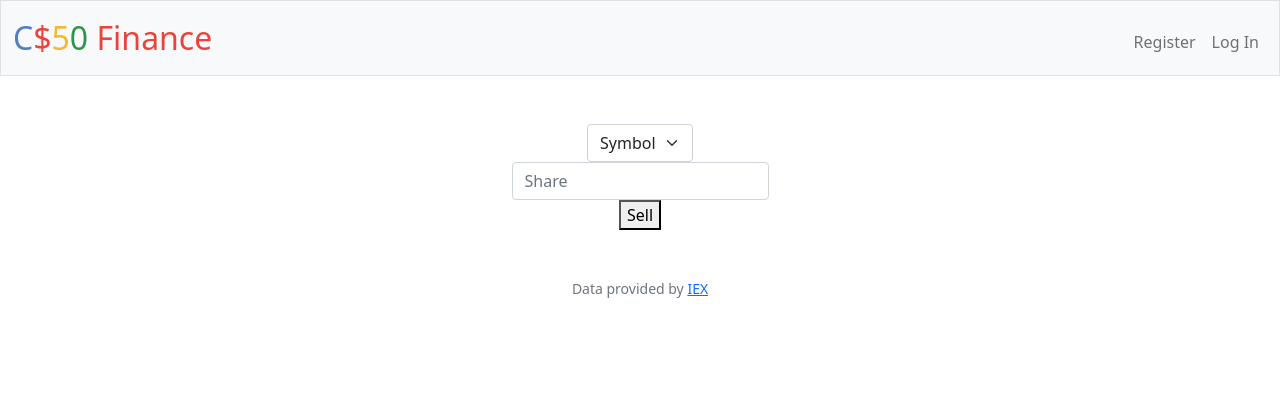
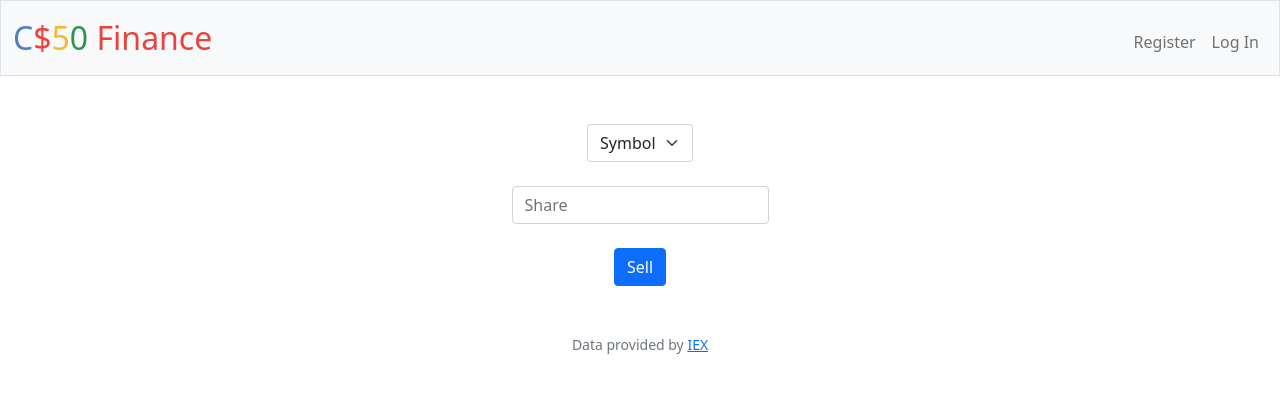
Before and after one commit to georgesohran/All-CS50Web-projects, a Flask app: template finance/templates/sell.html in a window 1280 px wide. Shown: the top 393 px of the page. Run offline with Flask 3, Linux system fonts and the light colour scheme; the template is opened without the code that fills it, so the values that code supplies are empty; some libraries are stand-ins or nearby versions.

Commit message:
Mon, Dec 18, 2023, 2:39 PM +03:00

```diff
--- a/finance/app.py
+++ b/finance/app.py
@@ -225,6 +225,8 @@ def sell():
         symbols = db.execute("SELECT symbol FROM users_stocks WHERE user_id == ?", session["user_id"][0]["id"])
         symbols = [symboldict["symbol"] for symboldict in symbols]
 
+        symbol_shares = db.execute("")
+
         if request.form.get("symbol") not in symbols:
             return apology("incorrect symbol", 403)
         if int(request.form.get("shares")) <= 0:
@@ -242,8 +244,9 @@ def sell():
         if request.form.get("shares") == symbol_share[0]["share"]:
             db.execute("DELETE FROM users_stocks WHERE user_id == ? AND symbol == ?")
 
+    else:
 
-    else:
-        symbols = db.execute("SELECT symbol FROM users_stocks WHARE user_id == ?", session["user_id"][0]["id"])
+        symbols = db.execute("SELECT symbol FROM users_stocks WHERE user_id == ?", session["user_id"][0]["id"])
         return render_template("sell.html",symbols=symbols)
+
     return apology("TODO")
--- a/finance/templates/sell.html
+++ b/finance/templates/sell.html
@@ -9,8 +9,10 @@
             <option>{{symbol.symbol}}</option>
         {% endfor %}
     </select>
+    <br>
     <input name="shares" class="form-control mx-auto w-auto" placeholder="Share" type="number"></input>
-    <button type="submit">Sell</button>
+    <br>
+    <button class="btn btn-primary" type="submit">Sell</button>
 </form>
 
 {% endblock %}
```
Also changed, not shown: finance/finance.db.
